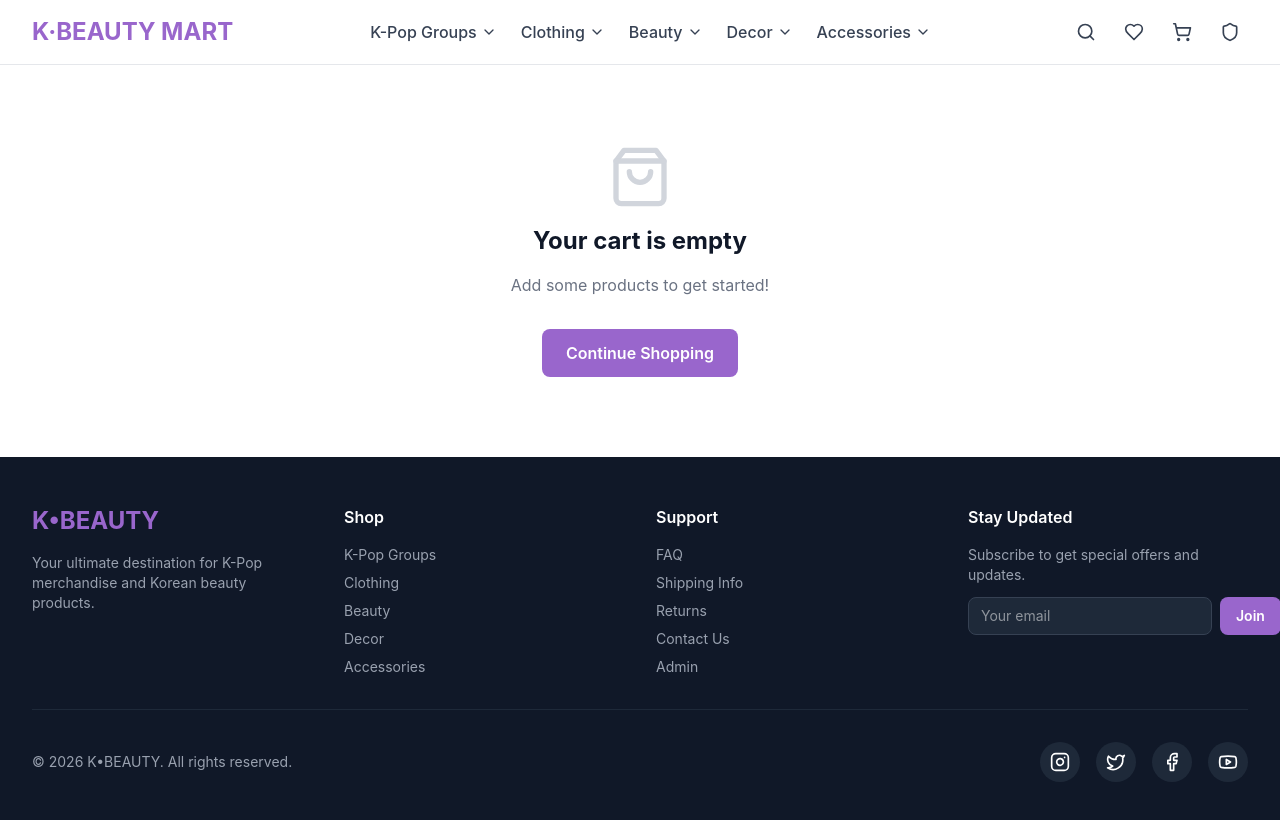
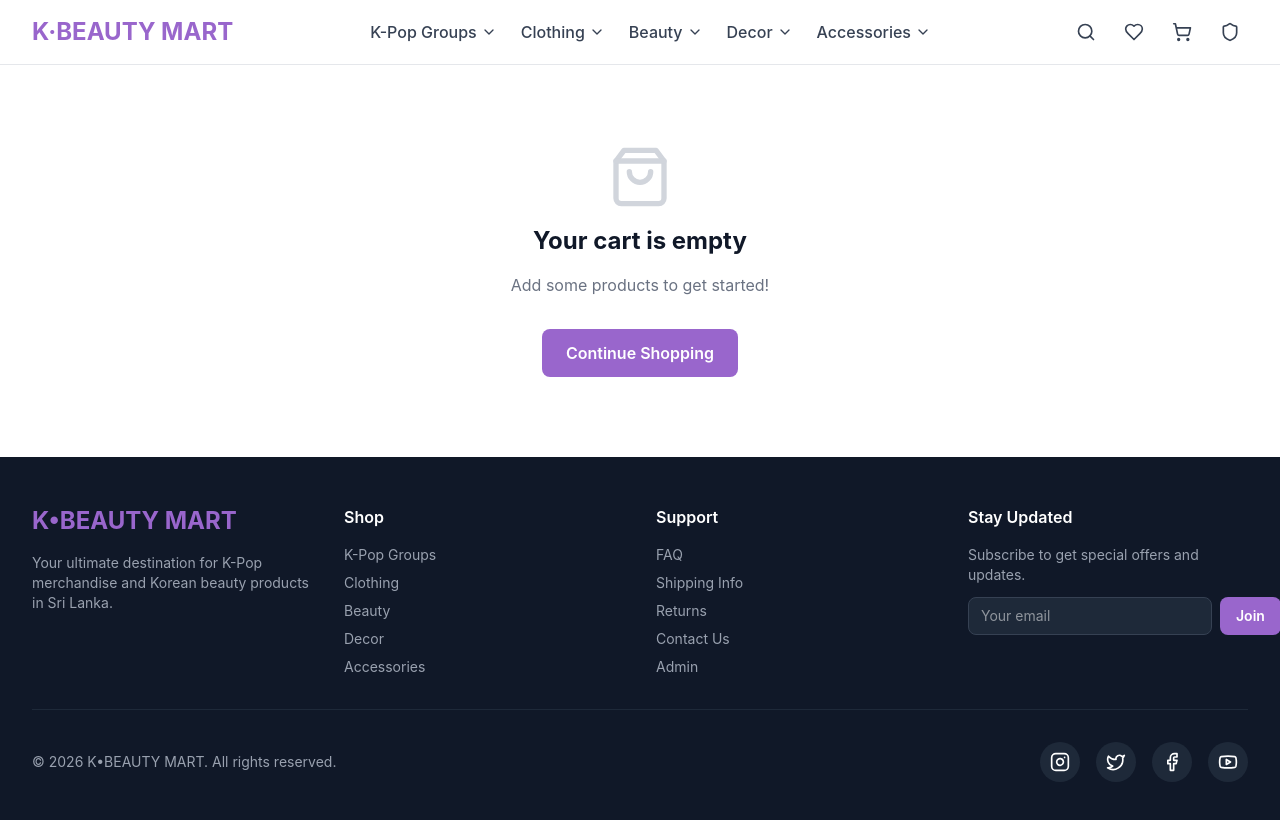
Before and after one commit to sharikbusinessmail-hub/Kbeautymart, a React (Vite) app: page /cart in a window 1280 px wide. Shown: the top 820 px of the page. Built offline with nearby package versions, Linux system fonts and the light colour scheme.

Commit message:
Name change missed footer

```diff
--- a/src/app/components/Footer.tsx
+++ b/src/app/components/Footer.tsx
@@ -8,9 +8,9 @@ export default function Footer() {
         <div className="grid grid-cols-1 md:grid-cols-4 gap-8 mb-8">
           {/* Brand */}
           <div>
-            <h3 className="text-2xl font-bold text-[#9966cc] mb-4">K•BEAUTY</h3>
+            <h3 className="text-2xl font-bold text-[#9966cc] mb-4">K•BEAUTY MART</h3>
             <p className="text-gray-400 text-sm">
-              Your ultimate destination for K-Pop merchandise and Korean beauty products.
+              Your ultimate destination for K-Pop merchandise and Korean beauty products in Sri Lanka.
             </p>
           </div>
 
@@ -60,7 +60,7 @@ export default function Footer() {
         {/* Bottom */}
         <div className="border-t border-gray-800 pt-8 flex flex-col md:flex-row justify-between items-center gap-4">
           <p className="text-sm text-gray-400">
-            © 2026 K•BEAUTY. All rights reserved.
+            © 2026 K•BEAUTY MART. All rights reserved.
           </p>
 
           {/* Social Links */}
```
